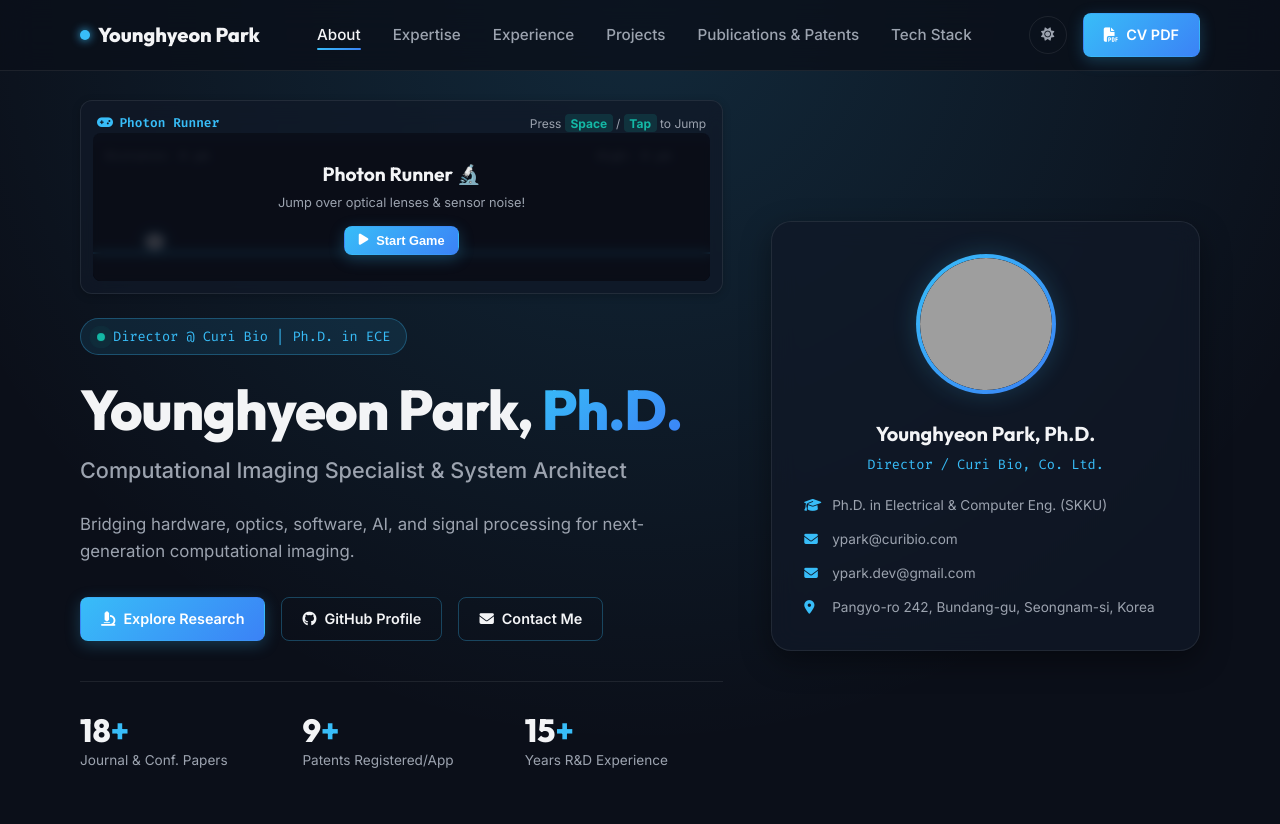
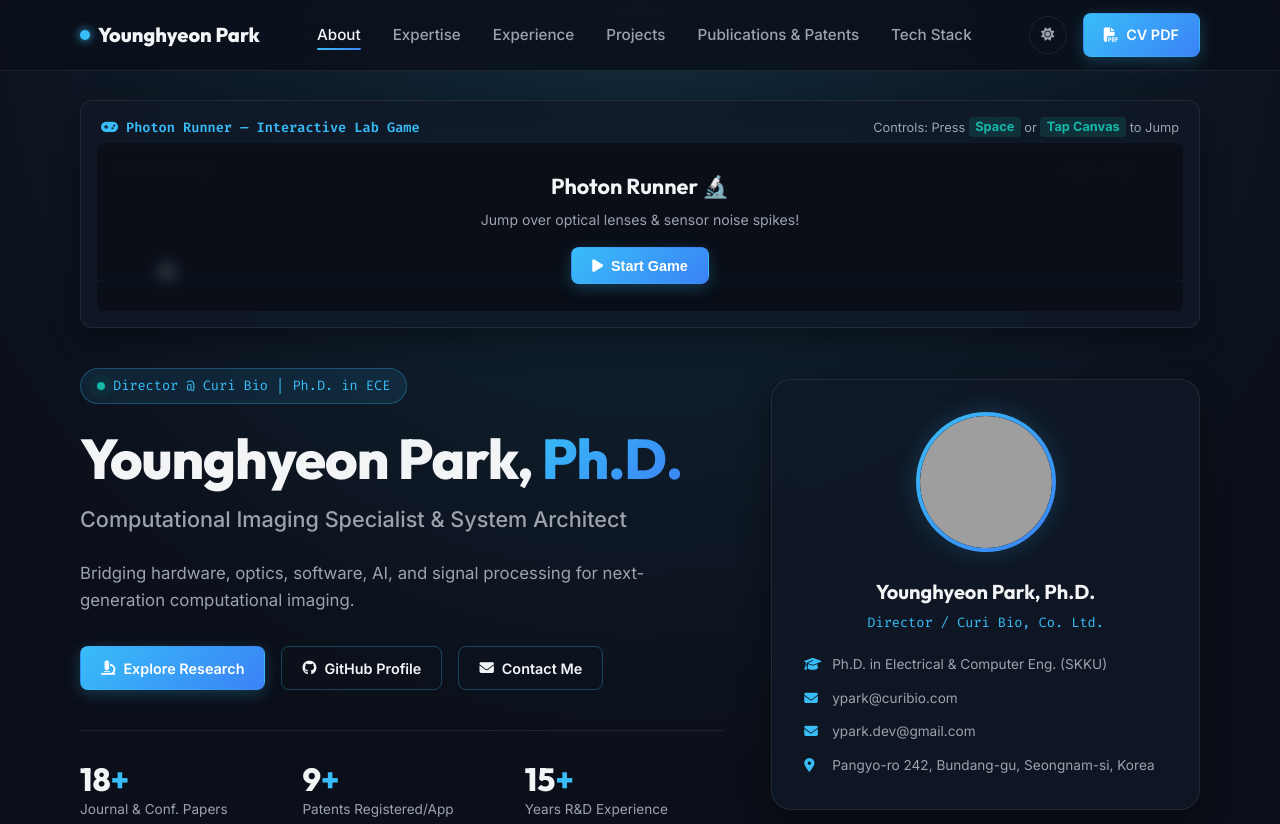
Before and after one commit to YounghyeonPark/YounghyeonPark.github.io, a plain HTML site: page index.html in a window 1280 px wide. Shown: the top 824 px of the page. Drawn offline with Linux system fonts and the light colour scheme; grey boxes are pictures that could not be loaded.

Commit message:
Fix game canvas layout, spacing, and cross-browser JS rendering

```diff
--- a/index.html
+++ b/index.html
@@ -45,24 +45,26 @@
   <!-- Hero Section -->
   <section id="about" class="hero">
     <div class="container">
-      <div class="hero-grid">
-        <div class="hero-content">
-          <!-- Mini Game: Photon Runner -->
+      <!-- Spacious Top Game Banner -->
+      <div class="hero-game-wrapper">
         <div class="game-container" id="game-container">
           <div class="game-header">
-              <span class="game-title"><i class="fas fa-gamepad"></i> Photon Runner</span>
-              <span class="game-hint">Press <strong>Space</strong> / <strong>Tap</strong> to Jump</span>
+            <span class="game-title"><i class="fas fa-gamepad"></i> Photon Runner — Interactive Lab Game</span>
+            <span class="game-hint">Controls: Press <strong>Space</strong> or <strong>Tap Canvas</strong> to Jump</span>
           </div>
-            <canvas id="hero-game-canvas" width="600" height="150"></canvas>
+          <canvas id="hero-game-canvas"></canvas>
           <div class="game-overlay" id="game-overlay">
             <div class="game-overlay-content">
               <div id="game-status-title">Photon Runner 🔬</div>
-                <div id="game-status-sub">Jump over optical lenses & sensor noise!</div>
-                <button id="game-start-btn" class="btn btn-primary btn-sm"><i class="fas fa-play"></i> Start Game</button>
+              <div id="game-status-sub">Jump over optical lenses & sensor noise spikes!</div>
+              <button id="game-start-btn" class="btn btn-primary"><i class="fas fa-play"></i> Start Game</button>
+            </div>
           </div>
         </div>
       </div>
 
+      <div class="hero-grid">
+        <div class="hero-content">
           <div class="hero-badge">
             <span class="pulse-dot"></span>
             Director @ Curi Bio | Ph.D. in ECE
--- a/script.js
+++ b/script.js
@@ -109,7 +109,7 @@ document.addEventListener('DOMContentLoaded', () => {
   };
 
   // ==========================================================================
-  // 5. Photon Runner Embedded Mini-Game Engine
+  // 5. Photon Runner Embedded Mini-Game Engine (Robust Cross-Browser)
   // ==========================================================================
   const canvas = document.getElementById('hero-game-canvas');
   const overlay = document.getElementById('game-overlay');
@@ -126,27 +126,54 @@ document.addEventListener('DOMContentLoaded', () => {
     let highScore = parseInt(localStorage.getItem('photon_high_score') || '0', 10);
     let animationFrameId = null;
 
-    const groundY = 120;
+    let groundY = 130;
     const player = {
-      x: 60,
-      y: groundY - 12,
-      radius: 9,
+      x: 70,
+      y: 0,
+      radius: 10,
       vy: 0,
-      gravity: 0.55,
-      jumpPower: -9.5,
+      gravity: 0.6,
+      jumpPower: -10,
       isGrounded: true,
       trail: []
     };
 
     let obstacles = [];
     let frameCount = 0;
-    let gameSpeed = 4;
+    let gameSpeed = 4.5;
+
+    function resizeCanvas() {
+      const rect = canvas.getBoundingClientRect();
+      if (rect.width > 0) {
+        canvas.width = rect.width;
+        canvas.height = rect.height || 160;
+        groundY = canvas.height - 30;
+        if (!gameRunning) {
+          player.y = groundY - player.radius;
+          drawStatic();
+        }
+      }
+    }
+
+    // Helper for cross-browser rounded rectangles
+    function drawRoundedRect(ctx, x, y, w, h, r) {
+      if (w < 2 * r) r = w / 2;
+      if (h < 2 * r) r = h / 2;
+      ctx.beginPath();
+      ctx.moveTo(x + r, y);
+      ctx.arcTo(x + w, y, x + w, y + h, r);
+      ctx.arcTo(x + w, y + h, x, y + h, r);
+      ctx.arcTo(x, y + h, x, y, r);
+      ctx.arcTo(x, y, x + w, y, r);
+      ctx.closePath();
+    }
 
     function resetGame() {
+      resizeCanvas();
       gameRunning = true;
       gameOver = false;
       score = 0;
-      gameSpeed = 4;
+      gameSpeed = 4.5;
       frameCount = 0;
       obstacles = [];
       player.y = groundY - player.radius;
@@ -157,14 +184,9 @@ document.addEventListener('DOMContentLoaded', () => {
     }
 
     function jump() {
-      if (!gameRunning) {
+      if (!gameRunning || gameOver) {
         resetGame();
-        loop();
-        return;
-      }
-      if (gameOver) {
-        resetGame();
-        loop();
+        if (!animationFrameId) loop();
         return;
       }
       if (player.isGrounded) {
@@ -173,11 +195,11 @@ document.addEventListener('DOMContentLoaded', () => {
       }
     }
 
-    // Input Handlers
+    // Event Listeners
     window.addEventListener('keydown', (e) => {
       if (e.code === 'Space' || e.code === 'ArrowUp') {
-        const gameContainer = document.getElementById('game-container');
-        if (gameContainer && gameContainer.getBoundingClientRect().top < window.innerHeight) {
+        const rect = canvas.getBoundingClientRect();
+        if (rect.top > -100 && rect.bottom < window.innerHeight + 100) {
           e.preventDefault();
           jump();
         }
@@ -192,14 +214,16 @@ document.addEventListener('DOMContentLoaded', () => {
     startBtn.addEventListener('click', (e) => {
       e.stopPropagation();
       resetGame();
-      loop();
+      if (!animationFrameId) loop();
     });
+
+    window.addEventListener('resize', resizeCanvas);
 
     function spawnObstacle() {
       const types = ['lens', 'prism', 'noise'];
       const type = types[Math.floor(Math.random() * types.length)];
-      let height = 24 + Math.random() * 16;
-      let width = 14 + Math.random() * 10;
+      let height = 26 + Math.random() * 20;
+      let width = 16 + Math.random() * 12;
 
       obstacles.push({
         x: canvas.width + 20,
@@ -218,12 +242,11 @@ document.addEventListener('DOMContentLoaded', () => {
         localStorage.setItem('photon_high_score', highScore);
       }
 
-      // Increase speed gradually
-      if (frameCount % 300 === 0 && gameSpeed < 8.5) {
-        gameSpeed += 0.5;
+      if (frameCount % 250 === 0 && gameSpeed < 9) {
+        gameSpeed += 0.4;
       }
 
-      // Player physics
+      // Player Movement
       player.vy += player.gravity;
       player.y += player.vy;
 
@@ -233,14 +256,14 @@ document.addEventListener('DOMContentLoaded', () => {
         player.isGrounded = true;
       }
 
-      // Trail effect
+      // Trail
       player.trail.push({ x: player.x, y: player.y, alpha: 1 });
-      if (player.trail.length > 10) player.trail.shift();
-      player.trail.forEach(t => t.alpha -= 0.08);
+      if (player.trail.length > 12) player.trail.shift();
+      player.trail.forEach(t => t.alpha -= 0.07);
 
       // Obstacles
-      if (frameCount % Math.max(50, Math.floor(1000 / (gameSpeed * 10))) === 0) {
-        if (Math.random() > 0.3) {
+      if (frameCount % Math.max(45, Math.floor(180 / (gameSpeed * 0.4))) === 0) {
+        if (Math.random() > 0.25) {
           spawnObstacle();
         }
       }
@@ -249,18 +272,18 @@ document.addEventListener('DOMContentLoaded', () => {
         const obs = obstacles[i];
         obs.x -= gameSpeed;
 
-        // Collision Check (AABB vs Circle)
+        // Collision Check
         const closestX = Math.max(obs.x, Math.min(player.x, obs.x + obs.width));
         const closestY = Math.max(obs.y, Math.min(player.y, obs.y + obs.height));
         const distX = player.x - closestX;
         const distY = player.y - closestY;
         const distance = Math.sqrt(distX * distX + distY * distY);
 
-        if (distance < player.radius - 1) {
+        if (distance < player.radius - 2) {
           endGame();
         }
 
-        if (obs.x + obs.width < -20) {
+        if (obs.x + obs.width < -30) {
           obstacles.splice(i, 1);
         }
       }
@@ -269,7 +292,10 @@ document.addEventListener('DOMContentLoaded', () => {
     function endGame() {
       gameRunning = false;
       gameOver = true;
-      cancelAnimationFrame(animationFrameId);
+      if (animationFrameId) {
+        cancelAnimationFrame(animationFrameId);
+        animationFrameId = null;
+      }
 
       statusTitle.textContent = 'Game Over 🔬';
       statusSub.innerHTML = `Distance: <strong>${score} µm</strong> | High Score: <strong>${highScore} µm</strong>`;
@@ -278,27 +304,24 @@ document.addEventListener('DOMContentLoaded', () => {
     }
 
     function draw() {
-      // Background & Grid
-      ctx.fillStyle = '#070a12';
+      // Clear Background
+      ctx.fillStyle = '#050811';
       ctx.fillRect(0, 0, canvas.width, canvas.height);
 
-      // Ground Laser Line
+      // Ground Line
       ctx.beginPath();
       ctx.moveTo(0, groundY);
       ctx.lineTo(canvas.width, groundY);
       ctx.strokeStyle = '#38bdf8';
       ctx.lineWidth = 2;
-      ctx.shadowBlur = 8;
-      ctx.shadowColor = '#38bdf8';
       ctx.stroke();
-      ctx.shadowBlur = 0;
 
       // Draw Trail
       player.trail.forEach(t => {
         if (t.alpha > 0) {
           ctx.beginPath();
-          ctx.arc(t.x, t.y, player.radius * 0.7, 0, Math.PI * 2);
-          ctx.fillStyle = `rgba(56, 189, 248, ${t.alpha * 0.4})`;
+          ctx.arc(t.x, t.y, player.radius * 0.6, 0, Math.PI * 2);
+          ctx.fillStyle = `rgba(56, 189, 248, ${t.alpha * 0.45})`;
           ctx.fill();
         }
       });
@@ -307,26 +330,21 @@ document.addEventListener('DOMContentLoaded', () => {
       ctx.beginPath();
       ctx.arc(player.x, player.y, player.radius, 0, Math.PI * 2);
       ctx.fillStyle = '#ffffff';
-      ctx.shadowBlur = 12;
+      ctx.shadowBlur = 10;
       ctx.shadowColor = '#38bdf8';
       ctx.fill();
       ctx.shadowBlur = 0;
 
-      // Draw Obstacles (Optical Lenses & Sensors)
+      // Draw Obstacles
       obstacles.forEach(obs => {
-        ctx.fillStyle = '#14b8a6';
-        ctx.strokeStyle = '#38bdf8';
-        ctx.lineWidth = 1.5;
-
         if (obs.type === 'lens') {
-          // Biconvex Lens shape
-          ctx.beginPath();
-          ctx.roundRect(obs.x, obs.y, obs.width, obs.height, 6);
+          drawRoundedRect(ctx, obs.x, obs.y, obs.width, obs.height, 5);
           ctx.fillStyle = 'rgba(20, 184, 166, 0.4)';
+          ctx.strokeStyle = '#14b8a6';
+          ctx.lineWidth = 1.5;
           ctx.fill();
           ctx.stroke();
         } else if (obs.type === 'prism') {
-          // Prism shape
           ctx.beginPath();
           ctx.moveTo(obs.x + obs.width / 2, obs.y);
           ctx.lineTo(obs.x + obs.width, obs.y + obs.height);
@@ -334,24 +352,29 @@ document.addEventListener('DOMContentLoaded', () => {
           ctx.closePath();
           ctx.fillStyle = 'rgba(168, 85, 247, 0.4)';
           ctx.strokeStyle = '#a855f7';
+          ctx.lineWidth = 1.5;
           ctx.fill();
           ctx.stroke();
         } else {
-          // Sensor Noise spike
           ctx.beginPath();
           ctx.rect(obs.x, obs.y, obs.width, obs.height);
           ctx.fillStyle = 'rgba(239, 68, 68, 0.4)';
           ctx.strokeStyle = '#ef4444';
+          ctx.lineWidth = 1.5;
           ctx.fill();
           ctx.stroke();
         }
       });
 
-      // Score Display
+      // HUD Text
       ctx.font = '12px "Fira Code", monospace';
       ctx.fillStyle = '#9ca3af';
-      ctx.fillText(`Distance: ${score} µm`, 12, 20);
-      ctx.fillText(`High: ${highScore} µm`, canvas.width - 110, 20);
+      ctx.fillText(`Distance: ${score} µm`, 16, 22);
+      ctx.fillText(`High: ${highScore} µm`, canvas.width - 120, 22);
+    }
+
+    function drawStatic() {
+      draw();
     }
 
     function loop() {
@@ -361,7 +384,9 @@ document.addEventListener('DOMContentLoaded', () => {
       animationFrameId = requestAnimationFrame(loop);
     }
 
-    // Initial Static Draw
-    draw();
+    // Initialize Canvas Dimensions & Static Render
+    setTimeout(() => {
+      resizeCanvas();
+    }, 100);
   }
 });
--- a/styles.css
+++ b/styles.css
@@ -309,15 +309,19 @@ section {
 }
 
 /* --- Hero Embedded Mini Game Styles --- */
+.hero-game-wrapper {
+  width: 100%;
+  margin-bottom: 2.5rem;
+}
+
 .game-container {
   background: var(--bg-card);
   backdrop-filter: blur(12px);
   border: 1px solid var(--border-color);
   border-radius: var(--radius-md);
-  padding: 0.75rem;
-  margin-bottom: 1.5rem;
+  padding: 1rem;
   position: relative;
-  box-shadow: var(--shadow-sm);
+  box-shadow: var(--shadow-lg);
   transition: border-color var(--transition-fast);
 }
 
@@ -329,8 +333,8 @@ section {
   display: flex;
   justify-content: space-between;
   align-items: center;
-  font-size: 0.8rem;
-  margin-bottom: 0.5rem;
+  font-size: 0.85rem;
+  margin-bottom: 0.75rem;
   padding: 0 0.25rem;
 }
 
@@ -340,25 +344,25 @@ section {
   color: var(--accent-cyan);
   display: flex;
   align-items: center;
-  gap: 0.4rem;
+  gap: 0.5rem;
 }
 
 .game-hint {
-  font-size: 0.75rem;
+  font-size: 0.8rem;
   color: var(--text-secondary);
 }
 
 .game-hint strong {
   color: var(--accent-teal);
   background: rgba(20, 184, 166, 0.15);
-  padding: 0.1rem 0.35rem;
+  padding: 0.15rem 0.4rem;
   border-radius: 4px;
 }
 
 #hero-game-canvas {
   width: 100%;
-  height: 140px;
-  background: #070a12;
+  height: 160px;
+  background: #050811;
   border-radius: var(--radius-sm);
   display: block;
   cursor: pointer;
@@ -366,12 +370,12 @@ section {
 
 .game-overlay {
   position: absolute;
-  top: 32px;
-  left: 0.75rem;
-  right: 0.75rem;
-  bottom: 0.75rem;
-  background: rgba(11, 15, 25, 0.85);
-  backdrop-filter: blur(4px);
+  top: 42px;
+  left: 1rem;
+  right: 1rem;
+  bottom: 1rem;
+  background: rgba(11, 15, 25, 0.88);
+  backdrop-filter: blur(6px);
   border-radius: var(--radius-sm);
   display: flex;
   align-items: center;
@@ -388,21 +392,16 @@ section {
 
 #game-status-title {
   font-family: var(--font-heading);
-  font-size: 1.2rem;
+  font-size: 1.35rem;
   font-weight: 700;
   color: var(--text-primary);
-  margin-bottom: 0.2rem;
+  margin-bottom: 0.3rem;
 }
 
 #game-status-sub {
-  font-size: 0.8rem;
+  font-size: 0.88rem;
   color: var(--text-secondary);
-  margin-bottom: 0.75rem;
-}
-
-.btn-sm {
-  padding: 0.4rem 0.85rem;
-  font-size: 0.8rem;
+  margin-bottom: 1rem;
 }
 
 .hero-badge .pulse-dot {
```
Lines whose indentation alone changed are shown as unchanged.
